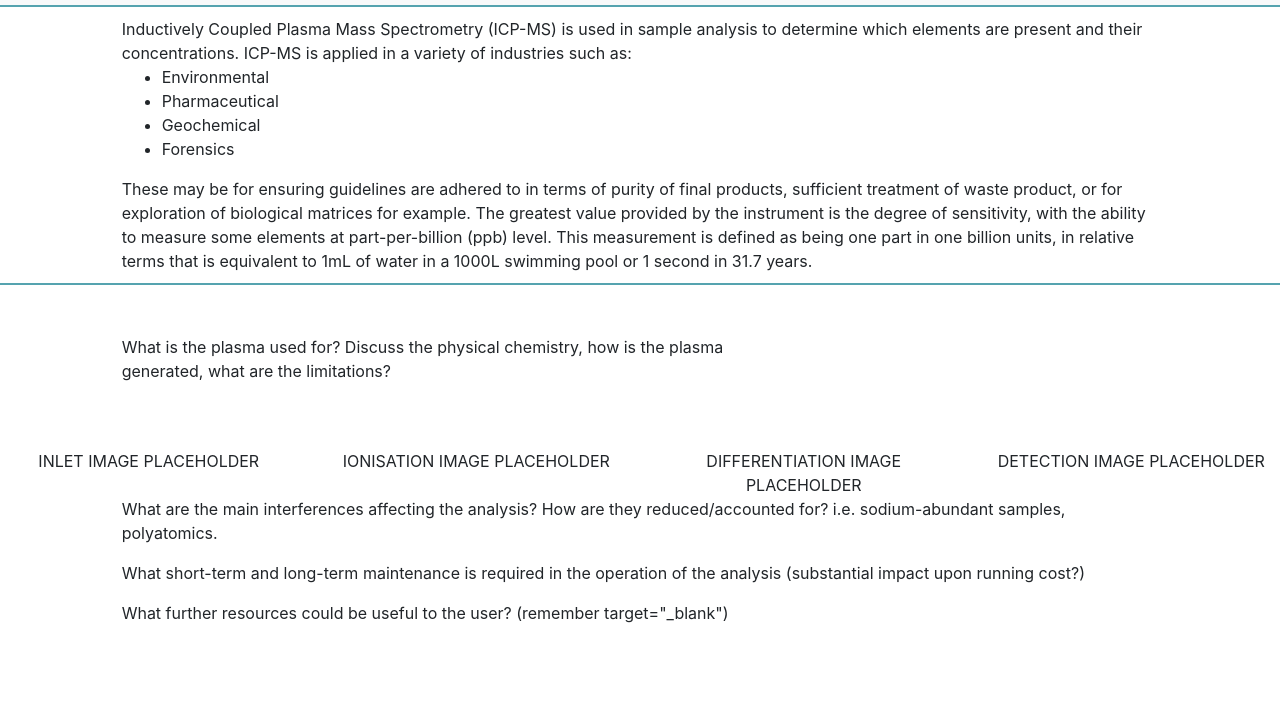
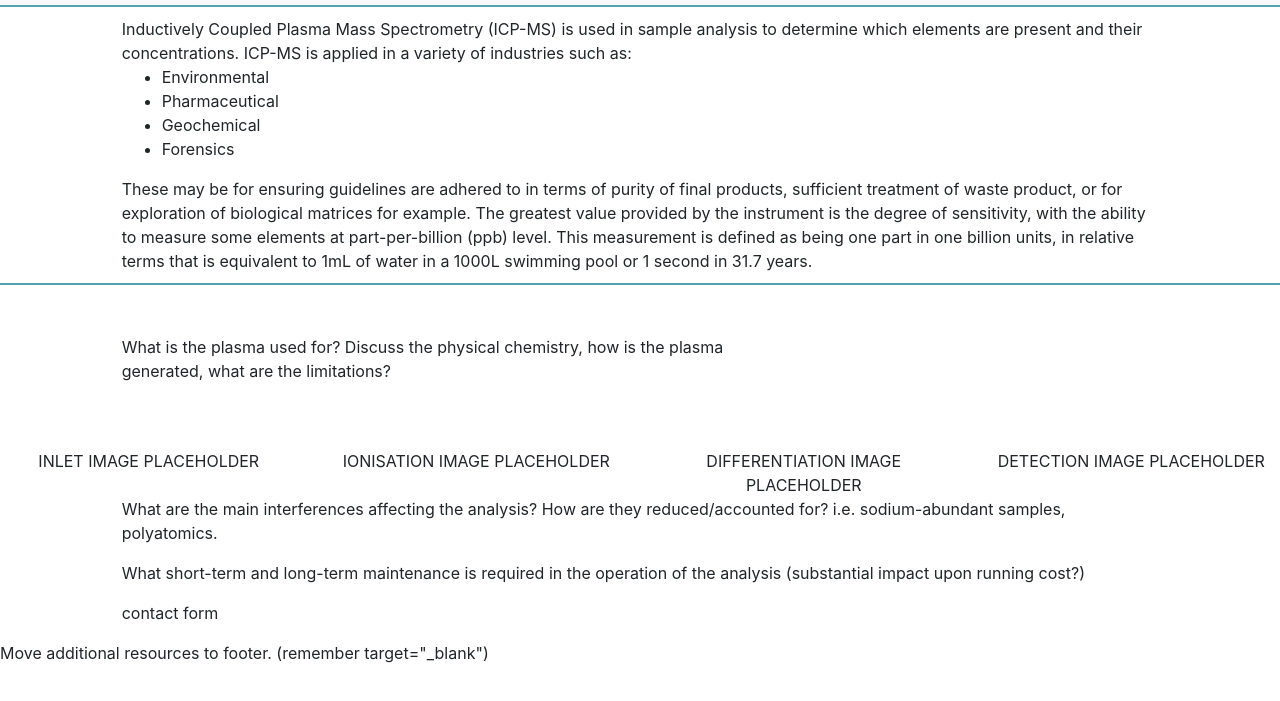
Before and after one commit to ElliotRedhead/IntroductionToICP-MS, a plain HTML site: page index.html in a window 1280 px wide. Shown: the part 83-784 px from the top of the page. Drawn offline with nearby package versions, Linux system fonts and the light colour scheme.

Commit message:
Resources to footer, converted section to contact

```diff
--- a/index.html
+++ b/index.html
@@ -134,13 +134,14 @@
         </div>
     </section>
 
-    <section ID="resources-section">
+    <section ID="contact-section">
         <div class="col-sm-12 col-md-10 offset-md-1">
-            <p>What further resources could be useful to the user? (remember target="_blank")</p>
+            <p>contact form</p>
         </div>
     </section>
 
     <footer>
+        Move additional resources to footer.  (remember target="_blank")
     </footer>
 
 </body>
```
